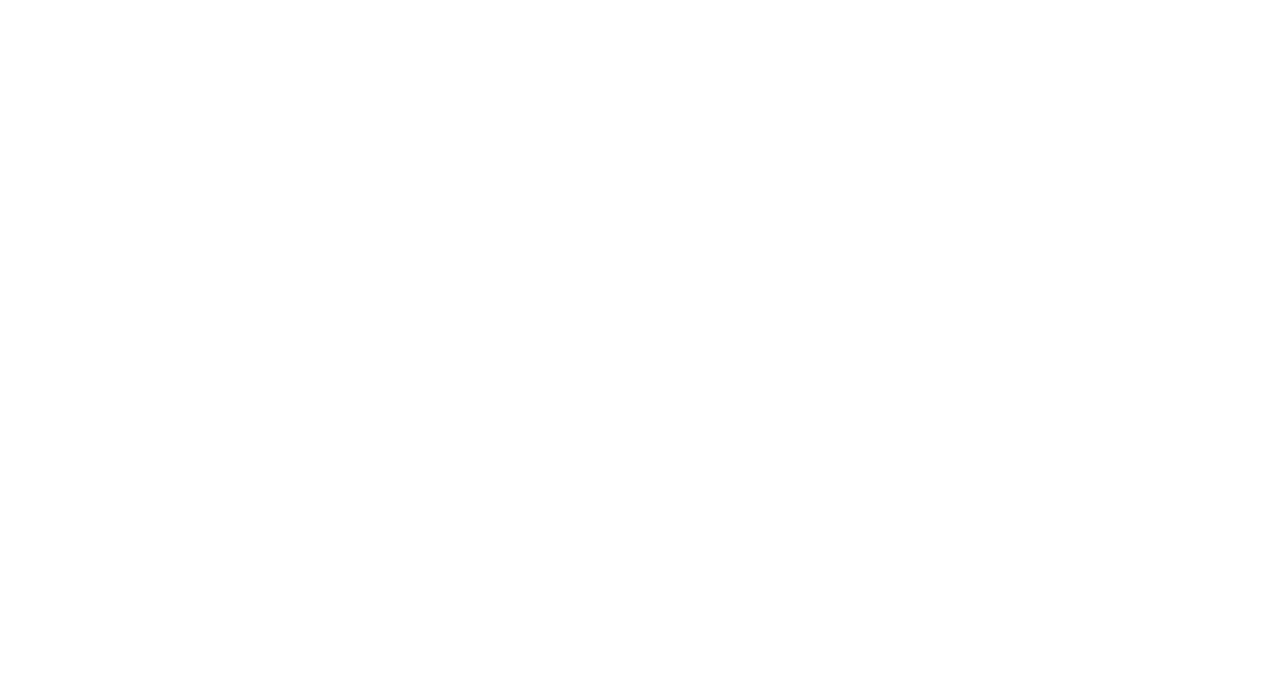
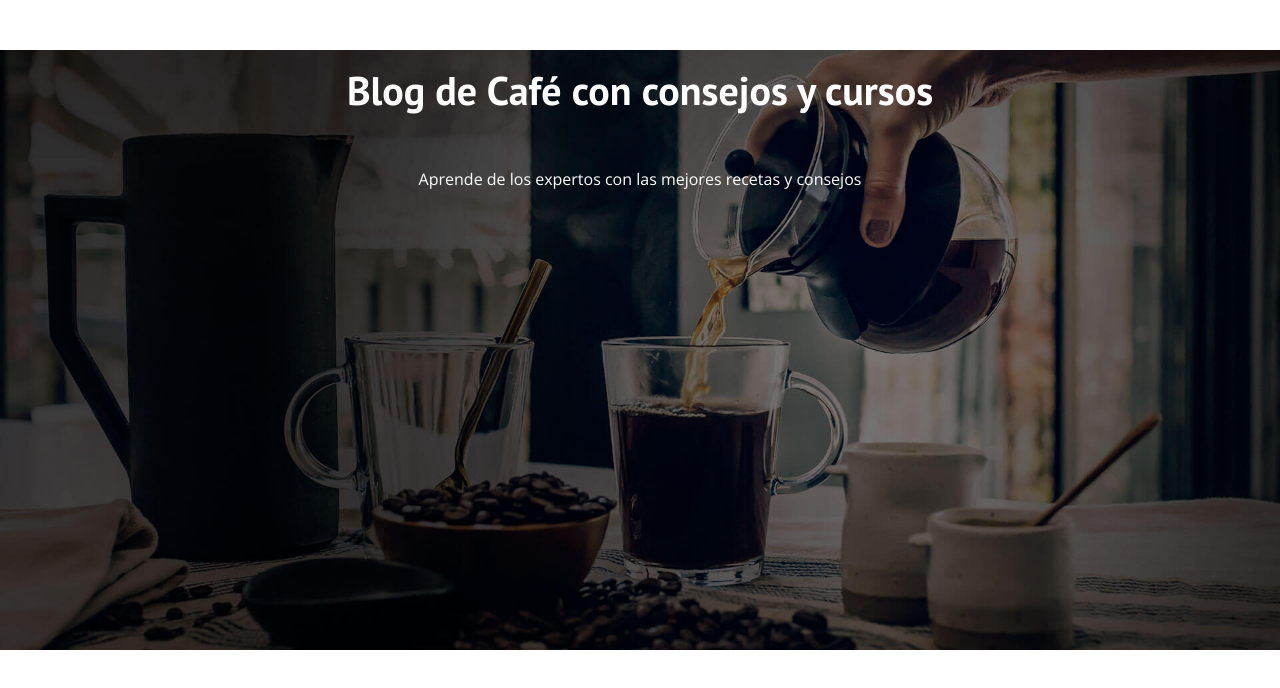
Before and after one commit to EDUARDOCD18/BLOG-DE-CAFE, a plain HTML site: page index.html in a window 1280 px wide. Drawn offline with nearby package versions, Linux system fonts and the light colour scheme.

Commit message:
Creando el Header

```diff
--- a/CSS/styles.css
+++ b/CSS/styles.css
@@ -73,3 +73,18 @@ img {
 .centrar-texto {
     text-align: center;
 }
+
+/* Header */
+.header{
+    background-image: url(../IMG/banner.jpg);
+    height: 60rem;
+    background-size: cover;
+    background-repeat: no-repeat;
+    background-position: center center;
+}
+
+.header__texto{
+    color: var(--blanco);
+    text-align: center;
+    margin-top: 5rem;
+}
--- a/index.html
+++ b/index.html
@@ -15,7 +15,12 @@
 </head>
 
 <body>
-
+    <header class="header">
+        <div class="header__texto">
+            <h2 class="nom-margin">Blog de Café con consejos y cursos</h2>
+            <p class="no-margin">Aprende de los expertos con las mejores recetas y consejos</p>
+        </div>
+    </header>
 </body>
 
 </html>
```
